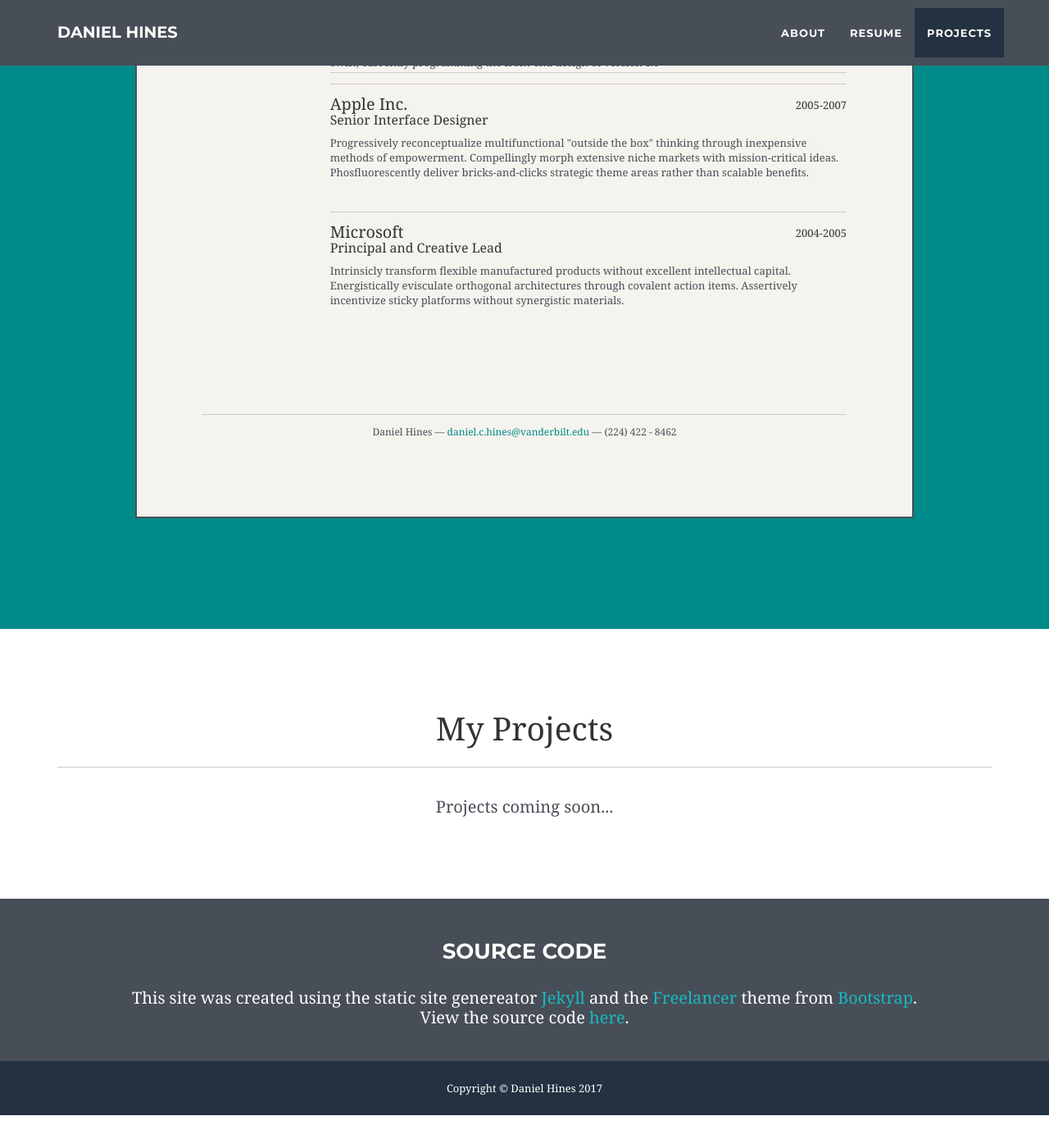
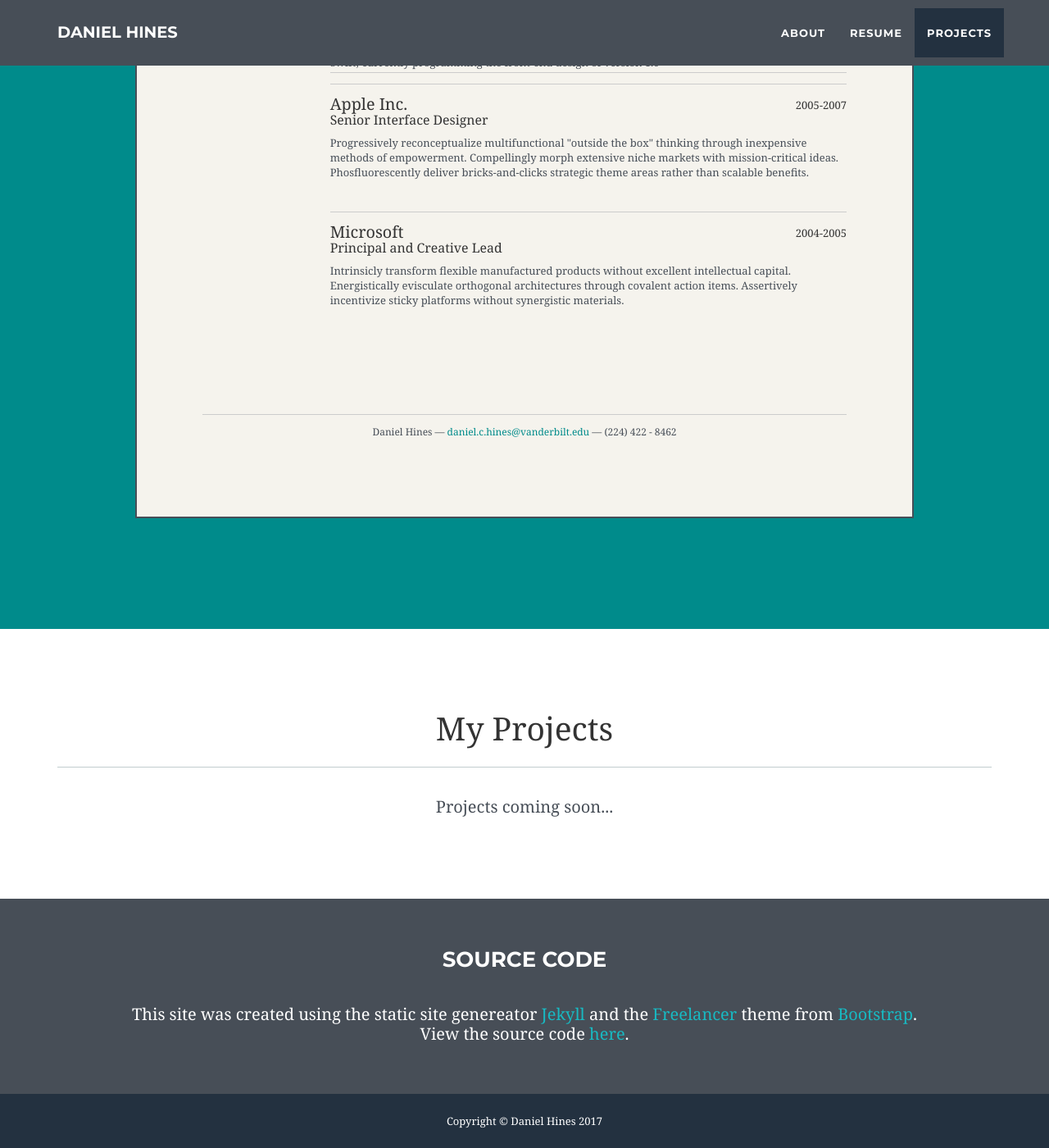
Before and after one commit to danielchines/danielchines.github.io, a Jekyll site: the page built from index.html, in a window 1280 px wide and 1400 px high, scrolled down 2385 px. Shown: the whole window at 82% size. Built offline with Jekyll 4.4.1, drawn with Linux system fonts in a browser that asks for light colours; before the commit the page ends 3745 px from its top, so only the background shows below that.

Commit message:
Update main.css

```diff
--- a/_includes/css/main.css
+++ b/_includes/css/main.css
@@ -369,7 +369,7 @@ footer {
 }
 
 footer h3 {
-    margin: 30px 0;
+    margin: 40px 0;
     color: #fff;
     font-size: 26px;
     text-transform: uppercase;
@@ -386,7 +386,7 @@ footer .footer-above {
 footer .footer-col {
     width: 100%;
     margin: auto;
-    margin-bottom: 40px;
+    margin-bottom: 60px;
     text-align: center;
 }
 
```
